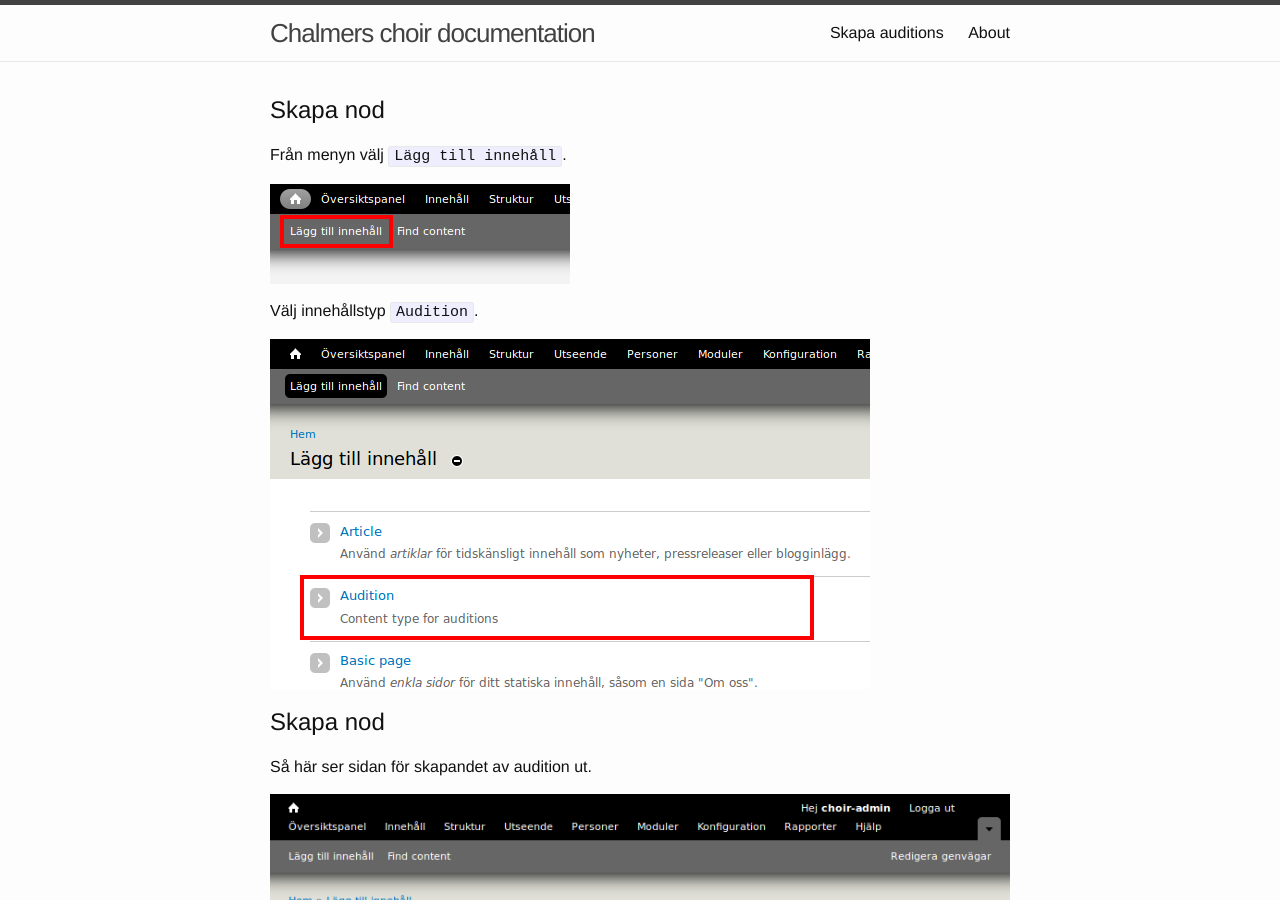
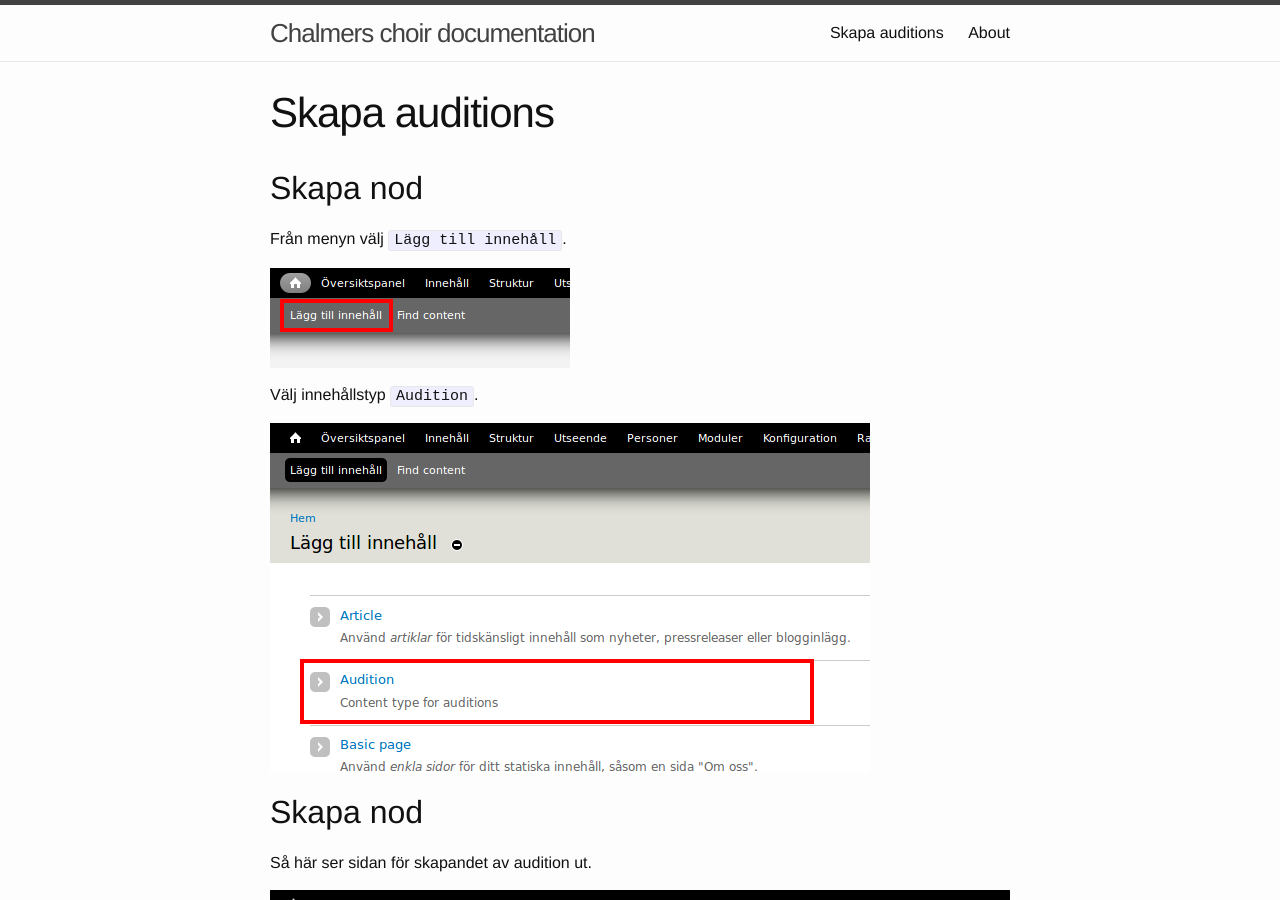
Before and after one commit to chalmers-choir/chalmers-choir.github.io, a Jekyll site: the page built from auditions/01-skapa-auditions.md, in a window 1280 px wide and 900 px high. Built offline with Jekyll 4.4.1, drawn with Linux system fonts in a browser that asks for light colours.

Commit message:
Ändrar layout

```diff
--- a/_config.yml
+++ b/_config.yml
@@ -20,7 +20,7 @@ defaults:
       path: ""
       type: "page"
     values:
-      layout: "default"
+      layout: "page"
   -
     scope:
       path: "auditions"
```
